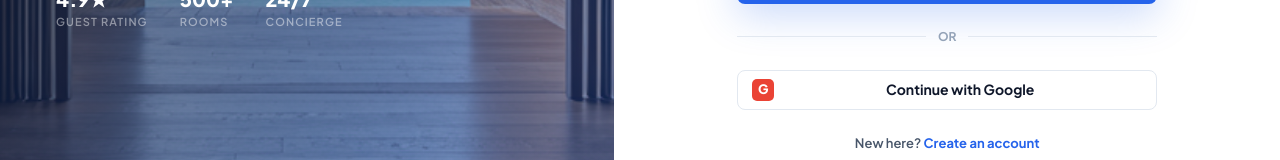
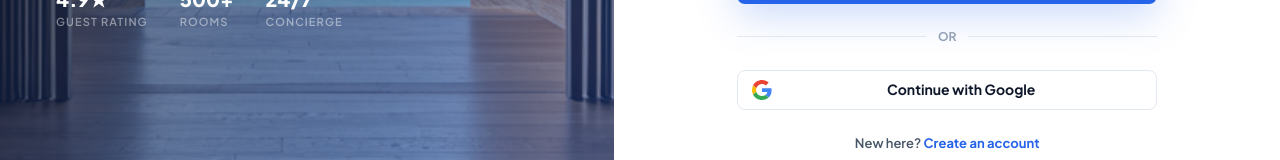
Before and after one commit to Uzsoftdev/hotel_ms, a React (Vite) app in the folder frontend/react-app/: page /login in a window 1280 px wide. Shown: the part 505-665 px from the top of the page. Built offline with nearby package versions, Linux system fonts and the light colour scheme; no server answers.

Commit message:
feat: real Google SVG logo on sign-in button

```diff
--- a/frontend/react-app/src/pages/public/Login.jsx
+++ b/frontend/react-app/src/pages/public/Login.jsx
@@ -242,20 +242,22 @@
 
           {/* Social buttons */}
           <div style={{ ...fadeUp(.26), display: "flex", flexDirection: "column", gap: 8 }}>
-            {[
-              { label: "Google", glyph: "G", color: "#EA4335" },
-            ].map(({ label, glyph, color }) => (
             <button
-                key={label}
               type="button"
               className="ah-btn ah-btn-secondary ah-btn-block"
-                style={{ justifyContent: "flex-start", paddingLeft: 14 }}
+              style={{ justifyContent: "flex-start", paddingLeft: 14, gap: 12 }}
               onClick={handleGoogleSignIn}
             >
-                <span style={{ width: 22, height: 22, borderRadius: 5, background: color, color: "#fff", display: "inline-flex", alignItems: "center", justifyContent: "center", fontWeight: 900, fontSize: 13, flexShrink: 0 }}>{glyph}</span>
-                <span style={{ flex: 1, textAlign: "center" }}>Continue with {label}</span>
+              {/* Official Google logo SVG */}
+              <svg width="20" height="20" viewBox="0 0 48 48" style={{ flexShrink: 0 }}>
+                <path fill="#EA4335" d="M24 9.5c3.54 0 6.71 1.22 9.21 3.6l6.85-6.85C35.9 2.38 30.47 0 24 0 14.62 0 6.51 5.38 2.56 13.22l7.98 6.19C12.43 13.72 17.74 9.5 24 9.5z"/>
+                <path fill="#4285F4" d="M46.98 24.55c0-1.57-.15-3.09-.38-4.55H24v9.02h12.94c-.58 2.96-2.26 5.48-4.78 7.18l7.73 6c4.51-4.18 7.09-10.36 7.09-17.65z"/>
+                <path fill="#FBBC05" d="M10.53 28.59c-.48-1.45-.76-2.99-.76-4.59s.27-3.14.76-4.59l-7.98-6.19C.92 16.46 0 20.12 0 24c0 3.88.92 7.54 2.56 10.78l7.97-6.19z"/>
+                <path fill="#34A853" d="M24 48c6.48 0 11.93-2.13 15.89-5.81l-7.73-6c-2.15 1.45-4.92 2.3-8.16 2.3-6.26 0-11.57-4.22-13.47-9.91l-7.98 6.19C6.51 42.62 14.62 48 24 48z"/>
+                <path fill="none" d="M0 0h48v48H0z"/>
+              </svg>
+              <span style={{ flex: 1, textAlign: "center" }}>Continue with Google</span>
             </button>
-            ))}
           </div>
 
           <p style={{ ...fadeUp(.29), textAlign: "center", fontSize: 13, marginTop: 24, color: "var(--text-secondary)", fontWeight: 600 }}>
```
Lines whose indentation alone changed are shown as unchanged.
